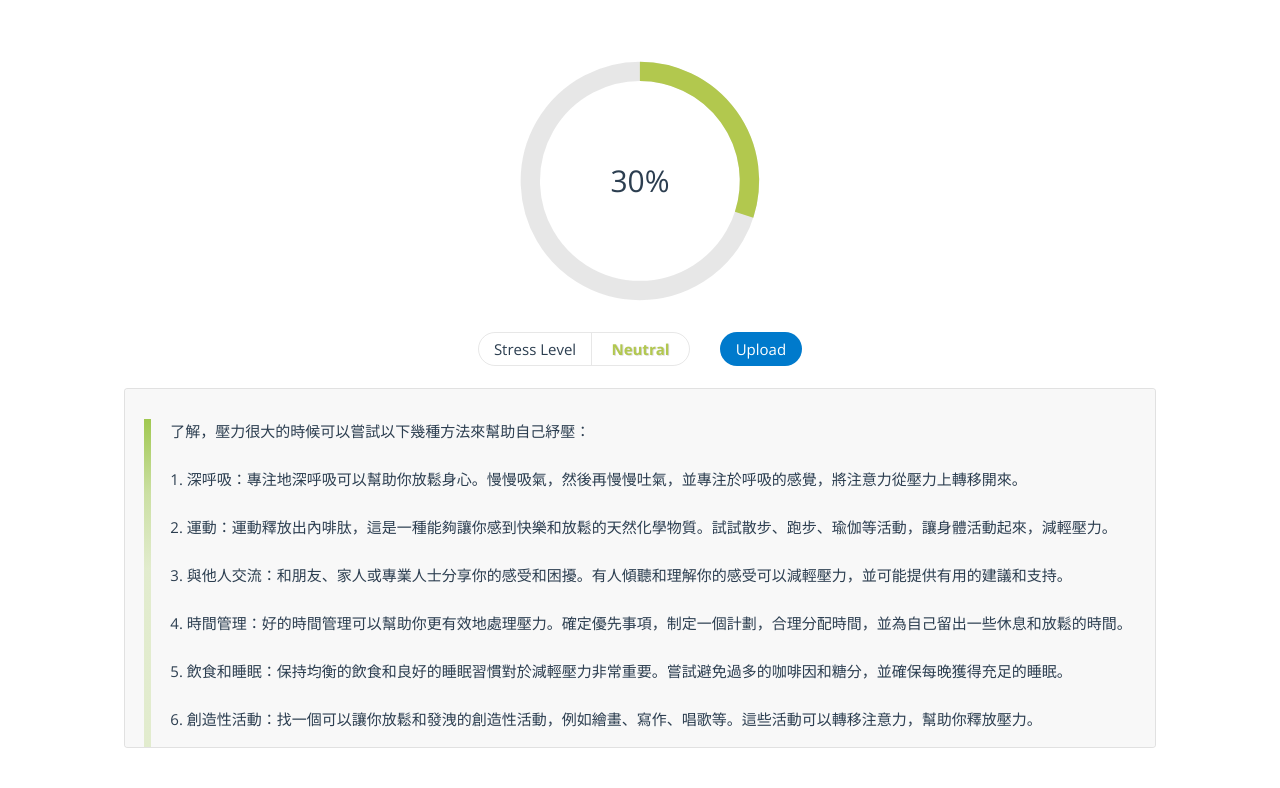
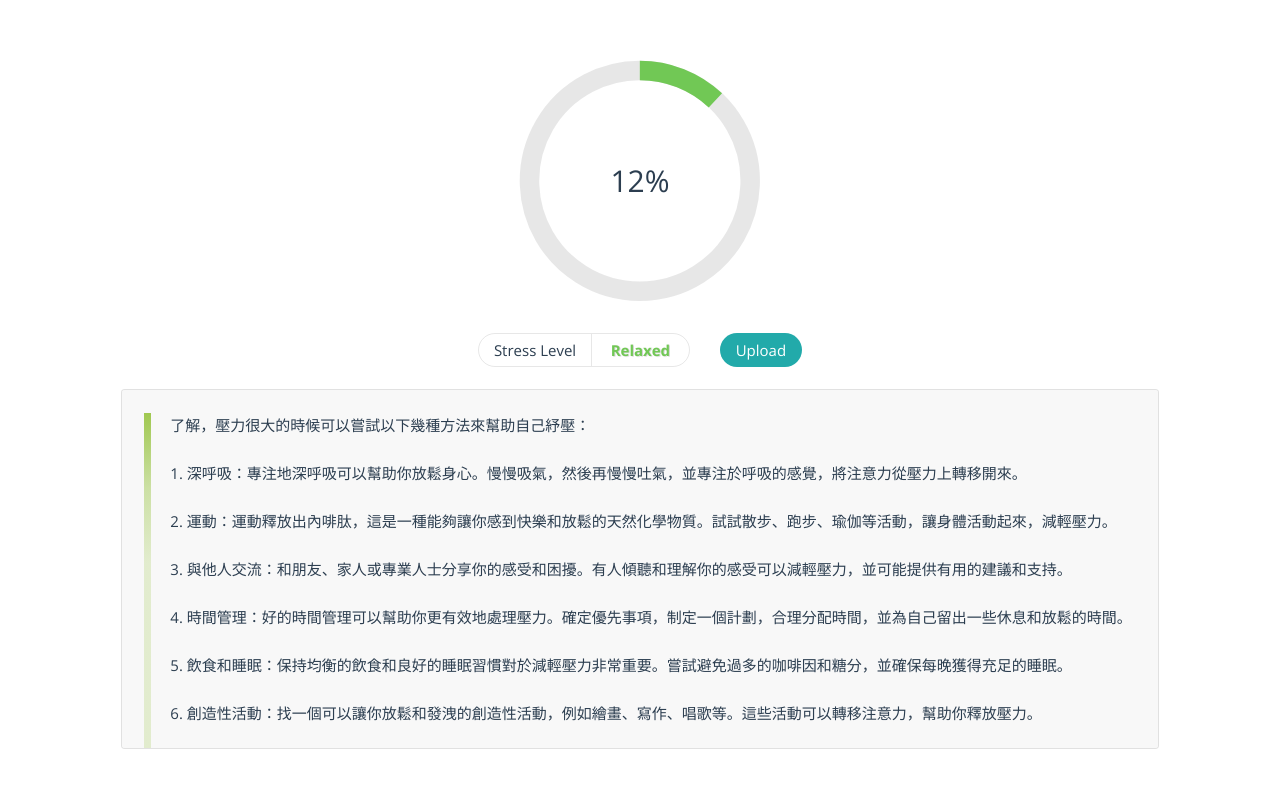
Before and after one commit to AsherJingkongChen/biosemo, a Vue app in the folder web/: page / in a window 1280 px wide. Shown: the top 788 px of the page. Built offline with nearby package versions, Linux system fonts and the light colour scheme.

Commit message:
Update App.vue - Semantic SASS variables - change `Upload` button color

```diff
--- a/web/src/App.vue
+++ b/web/src/App.vue
@@ -30,7 +30,7 @@
               </div>
             </section>
             <section class="b---">
-              <div class="upload-file">Upload</div>
+              <div class="text text-upload-file">Upload</div>
             </section>
           </div>
         </section>
@@ -257,7 +257,7 @@ import {
   stressPercentLabelMap,
 } from '@/utils';
 
-const meanStressLevel = 30 / 50;
+const meanStressLevel = 12 / 50;
 const meanStressPercent = computed(() =>
   Math.round(meanStressLevel * 50),
 );
@@ -280,13 +280,13 @@ const stressLabel = computed(() =>
   height: 100%;
 }
 .b- {
+  $BORDER_RADIUS: 0.25em;
   display: flex;
   flex-direction: column;
   align-items: center;
   position: relative;
   width: 100%;
   .scroll-view {
-    $BORDER_RADIUS: 0.25em;
     display: flex;
     flex-direction: column;
     position: relative;
@@ -294,12 +294,6 @@ const stressLabel = computed(() =>
     .scroll-target {
       position: relative;
       width: 100%;
-      height: 100%;
-      height: 45vh;
-      background-color: var(--color-background-soft);
-      border: thin solid var(--color-border);
-      border-radius: $BORDER_RADIUS;
-      padding: 1em;
       overflow-x: hidden;
       overflow-y: scroll;
     }
@@ -316,16 +310,23 @@ const stressLabel = computed(() =>
     }
   }
   .chat-card-list {
+    $CHAT_CARD_PADDING: 1em;
     display: flex;
     flex-direction: column;
     position: relative;
+    min-height: calc(var(--line-height) * 5em + 3 * $CHAT_CARD_PADDING + 4px);
+    max-height: 45vh;
+    background-color: var(--color-background-soft);
+    border: thin solid var(--color-border);
+    border-radius: $BORDER_RADIUS;
+    padding: $CHAT_CARD_PADDING / 2;
     .chat-card-item {
       display: flex;
       flex-direction: row;
       gap: 1em;
       position: relative;
       width: 100%;
-      padding: 1em 0.25em;
+      padding: $CHAT_CARD_PADDING;
       .stress-ribbon {
         position: relative;
         width: 0.5em;
@@ -390,22 +391,22 @@ const stressLabel = computed(() =>
       position: relative;
       width: 100%;
       .a--- {
-        $PADDING_BLOCK: 0.25em;
-        $PADDING_INLINE: 1em;
+        $BUTTON_PADDING_BLOCK: 0.25em;
+        $BUTTON_PADDING_INLINE: 1em;
         display: flex;
         flex-direction: row;
         align-items: center;
         position: relative;
         border: thin solid var(--color-border);
-        border-radius: 1 + 2 * $PADDING_BLOCK;
+        border-radius: 1 + 2 * $BUTTON_PADDING_BLOCK;
         > * {
-          padding: $PADDING_BLOCK $PADDING_INLINE;
+          padding: $BUTTON_PADDING_BLOCK $BUTTON_PADDING_INLINE;
           text-align: center;
         }
         .stress-label {
           $LABEL_MAX_CHARS: 9;
           border-left: thin solid var(--color-border);
-          min-width: 2 * $PADDING_INLINE + 0.5em * $LABEL_MAX_CHARS;
+          min-width: 2 * $BUTTON_PADDING_INLINE + 0.5 * $LABEL_MAX_CHARS;
           font-weight: bold;
           text-shadow:
             1px 1px 0 var(--color-border),
@@ -416,14 +417,14 @@ const stressLabel = computed(() =>
         position: relative;
         border: thin solid transparent;
         border-radius: 1.5em;
-        background-color: var(--color-azure);
-        > * {
-          padding: 0.25em 1em;
-        }
-        .upload-file {
-          position: relative;
-          cursor: pointer;
-          color: var(--color-background);
+        padding: 0.25em 1em;
+        position: relative;
+        cursor: pointer;
+        transition: 0.15s linear;
+        background-color: var(--color-turquoise);
+        color: var(--color-background);
+        &:hover {
+          filter: brightness(0.85);
         }
       }
     }
--- a/web/src/assets/base.css
+++ b/web/src/assets/base.css
@@ -69,6 +69,12 @@
 /* miscellaneous colors */
 :root {
   --color-azure: #007acc;
+  --color-turquoise: #22aaaa;
+}
+
+/* typography */
+:root {
+  --line-height: 1.6;
 }
 
 *,
@@ -83,10 +89,7 @@ body {
   min-height: 100vh;
   color: var(--color-text);
   background: var(--color-background);
-  transition:
-    color 0.5s,
-    background-color 0.5s;
-  line-height: 1.6;
+  line-height: var(--line-height);
   font-family:
     'Open Sans',
     Inter,
--- a/web/src/assets/main.css
+++ b/web/src/assets/main.css
@@ -20,10 +20,4 @@ body {
     display: flex;
     place-items: center;
   }
-
-  /* #app {
-    display: grid;
-    grid-template-columns: 1fr 1fr;
-    padding: 0 2rem;
-  } */
 }
```
